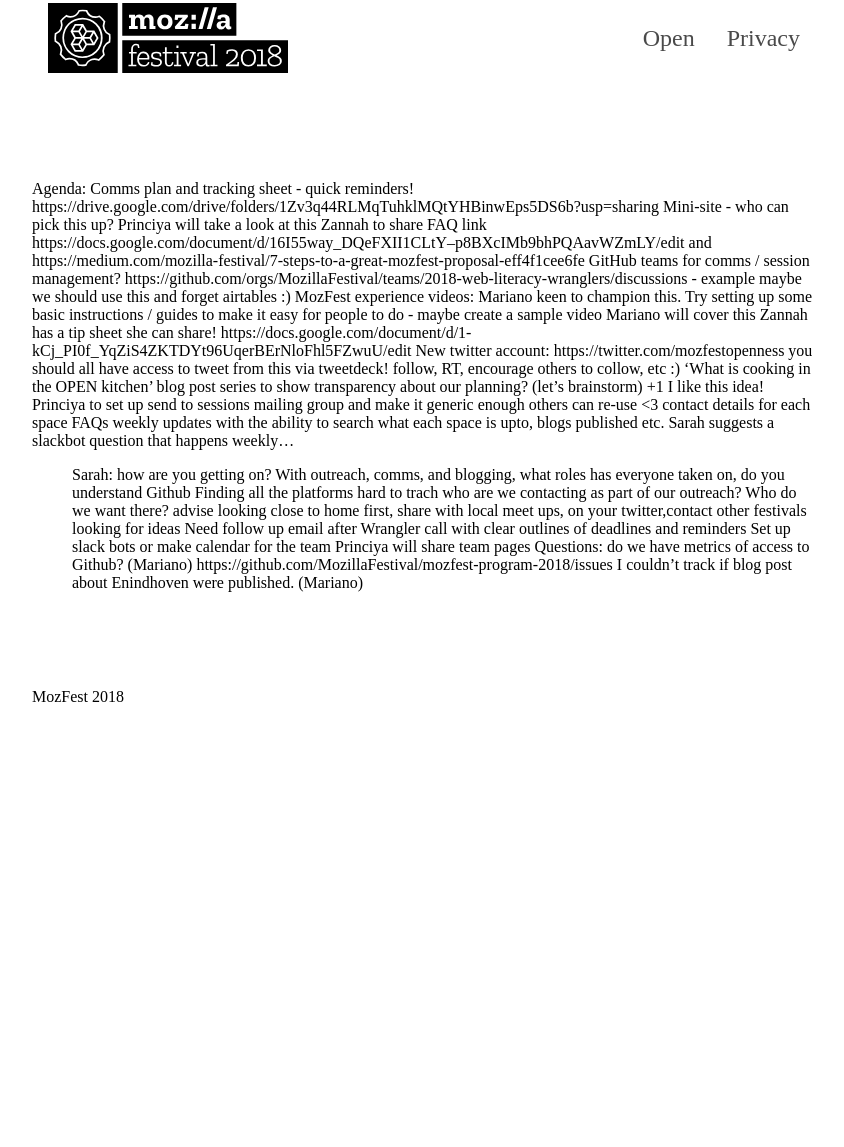
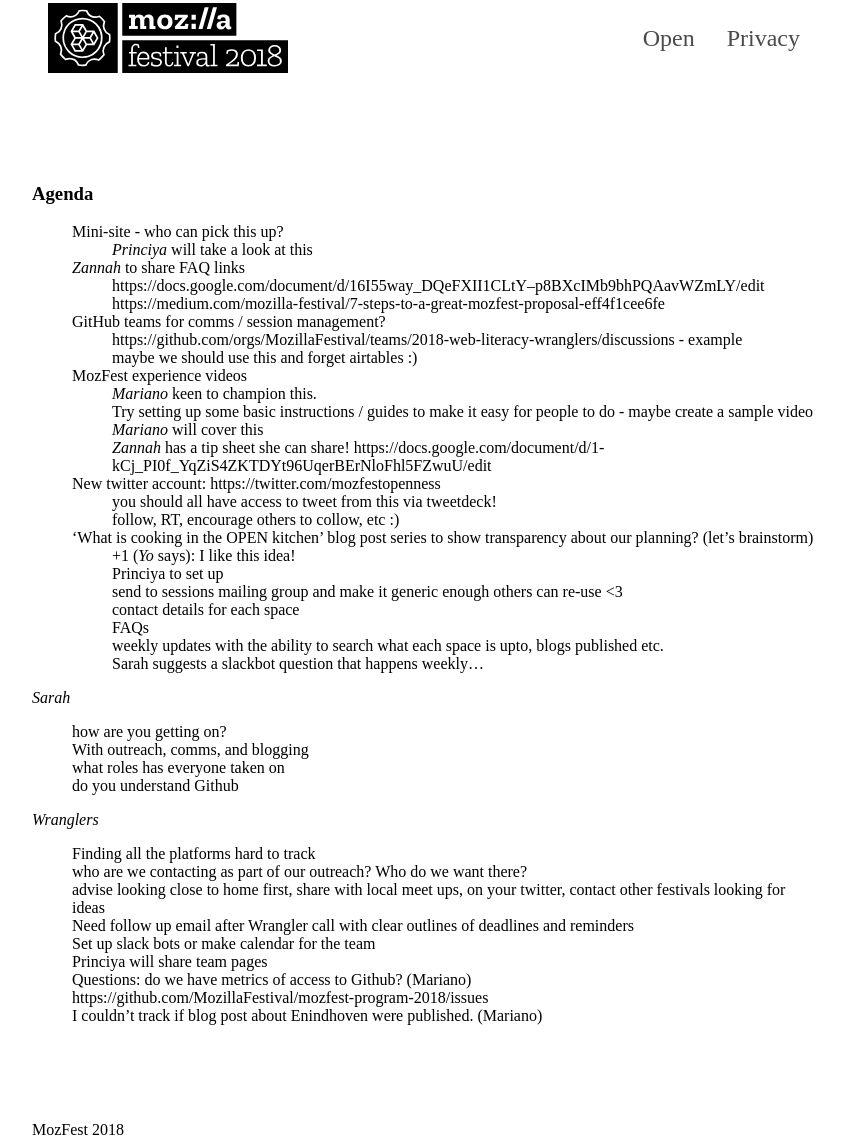
Before and after one commit to mozfest-planning/mozfest-planning.github.io, a Jekyll site: the page built from _open/2018-06-22.md, in a window 1280 px wide. Shown: the whole page, without its empty margins (216-1060 px from the left). Built offline with Jekyll 4.4.1, drawn with Linux system fonts in a browser that asks for light colours; some web fonts are replaced; our own code applies the rules of GitHub Pages for plain Markdown files; before the commit the page ends 900 px from its top, so only the background shows below that.

Commit message:
updated baseurl and links
Signed-off-by: princiya <princiya.marina@gmail.com>

```diff
--- a/_config.yml
+++ b/_config.yml
@@ -10,11 +10,17 @@ kramdown:
   input: GFM
   hard_wrap: false
 destination: '_site'
+relative_links:
+  enabled:     true
+  collections: true
 
 collections:
   open:
     output: true
     permalink: /:collection/:month/:title
+
+plugins:
+  - jekyll-relative-links
 
 exclude:
   - 'Gemfile'
--- a/_includes/header.html
+++ b/_includes/header.html
@@ -1,8 +1,8 @@
 <header>
   <ul class="header">
     <li class="header__logo">
-      <a href="/mozfest">
-        <img src="/assets/img/logo.svg" />
+      <a href="/">
+        <img src="/mozfest-planning/assets/img/logo.svg" />
       </a>
     </li>
     <li><a href="/openness">Open</a></li>
--- a/_layouts/default.html
+++ b/_layouts/default.html
@@ -1,8 +1,8 @@
 <html>
   <head>
-    <link rel="shortcut icon" type="image/png" href="/assets/img/favicon.png">
+    <link rel="shortcut icon" type="image/png" href="/mozfest-planning/assets/img/favicon.png">
     <link rel="stylesheet" href="https://code.cdn.mozilla.net/fonts/fira.css">
-    <link href="/assets/css/main.css" rel="stylesheet">
+    <link href="/mozfest-planning/assets/css/main.css" rel="stylesheet">
     <title>MozFest Planning</title>
   </head>
   <body>
--- a/_open/2018-06-22.md
+++ b/_open/2018-06-22.md
@@ -1,39 +1,49 @@
 ---
+layout: default
 title: 23rd June, 2018
 date: 2018-06-22
 ---
 
-Agenda:
-Comms plan and tracking sheet - quick reminders!
-https://drive.google.com/drive/folders/1Zv3q44RLMqTuhklMQtYHBinwEps5DS6b?usp=sharing
-Mini-site - who can pick this up?
-Princiya will take a look at this
-Zannah to share FAQ link https://docs.google.com/document/d/16I55way_DQeFXII1CLtY--p8BXcIMb9bhPQAavWZmLY/edit and https://medium.com/mozilla-festival/7-steps-to-a-great-mozfest-proposal-eff4f1cee6fe
- GitHub teams for comms / session management?
-https://github.com/orgs/MozillaFestival/teams/2018-web-literacy-wranglers/discussions - example
-maybe we should use this and forget airtables :)
-MozFest experience videos: Mariano keen to champion this.
-Try setting up some basic instructions / guides to make it easy for people to do - maybe create a sample video
-Mariano will cover this
-Zannah has a tip sheet she can share!  https://docs.google.com/document/d/1-kCj_PI0f_YqZiS4ZKTDYt96UqerBErNloFhl5FZwuU/edit
-New twitter account: https://twitter.com/mozfestopenness
-you should all have access to tweet from this via tweetdeck!
-follow, RT, encourage others to collow, etc :)
-'What is cooking in the OPEN kitchen' blog post series to show transparency about our planning? (let's brainstorm)
-+1 I like this idea!
-Princiya to set up
-send to sessions mailing group and make it generic enough others can re-use <3
-contact details for each space
-FAQs
-weekly updates with the ability to search what each space is upto, blogs published etc.
-Sarah suggests a slackbot question that happens weekly...
-6. Sarah: how are you getting on? With outreach, comms, and blogging, what roles has everyone taken on, do you understand Github
-Finding all the platforms hard to trach
-who are we contacting as part of our outreach? Who do we want there?
-advise looking close to home first, share with local meet ups, on your twitter,contact other festivals looking for ideas
-Need follow up email after Wrangler call with clear outlines of deadlines and reminders
-Set up slack bots or make calendar for the team
-Princiya will share team pages
-Questions: do we have metrics of access to Github? (Mariano)
-https://github.com/MozillaFestival/mozfest-program-2018/issues
-I couldn't track if blog post about Enindhoven were published. (Mariano)
+### Agenda
+
+- Mini-site - who can pick this up?
+  - *Princiya* will take a look at this
+- *Zannah* to share FAQ links
+  - https://docs.google.com/document/d/16I55way_DQeFXII1CLtY--p8BXcIMb9bhPQAavWZmLY/edit
+  - https://medium.com/mozilla-festival/7-steps-to-a-great-mozfest-proposal-eff4f1cee6fe
+- GitHub teams for comms / session management?
+  - https://github.com/orgs/MozillaFestival/teams/2018-web-literacy-wranglers/discussions - example
+  - maybe we should use this and forget airtables :)
+- MozFest experience videos
+  - *Mariano* keen to champion this.
+  - Try setting up some basic instructions / guides to make it easy for people to do - maybe create a sample video
+  - *Mariano* will cover this
+  - *Zannah* has a tip sheet she can share!  https://docs.google.com/document/d/1-kCj_PI0f_YqZiS4ZKTDYt96UqerBErNloFhl5FZwuU/edit
+- New twitter account: https://twitter.com/mozfestopenness
+  - you should all have access to tweet from this via tweetdeck!
+  - follow, RT, encourage others to collow, etc :)
+- 'What is cooking in the OPEN kitchen' blog post series to show transparency about our planning? (let's brainstorm)
+  - +1 (*Yo* says): I like this idea!
+  - Princiya to set up
+  - send to sessions mailing group and make it generic enough others can re-use <3
+  - contact details for each space
+  - FAQs
+  - weekly updates with the ability to search what each space is upto, blogs published etc.
+  - Sarah suggests a slackbot question that happens weekly...
+
+*Sarah*
+ - how are you getting on?
+ - With outreach, comms, and blogging
+ - what roles has everyone taken on
+ - do you understand Github
+
+*Wranglers*
+ - Finding all the platforms hard to track
+ - who are we contacting as part of our outreach? Who do we want there?
+ - advise looking close to home first, share with local meet ups, on your twitter, contact other festivals looking for ideas
+ - Need follow up email after Wrangler call with clear outlines of deadlines and reminders
+ - Set up slack bots or make calendar for the team
+ - Princiya will share team pages
+ - Questions: do we have metrics of access to Github? (Mariano)
+ - https://github.com/MozillaFestival/mozfest-program-2018/issues
+ - I couldn't track if blog post about Enindhoven were published. (Mariano)
```
Also changed, not shown: _open/2018-06-15.md (+17 -17 lines), _pages/index.md (+1 -1 lines), mozfest-planning/assets/css/main.css (renamed from assets/css/main.css), mozfest-planning/assets/img/favicon.png (renamed from assets/img/favicon.png), mozfest-planning/assets/img/logo.svg (renamed from assets/img/logo.svg).
